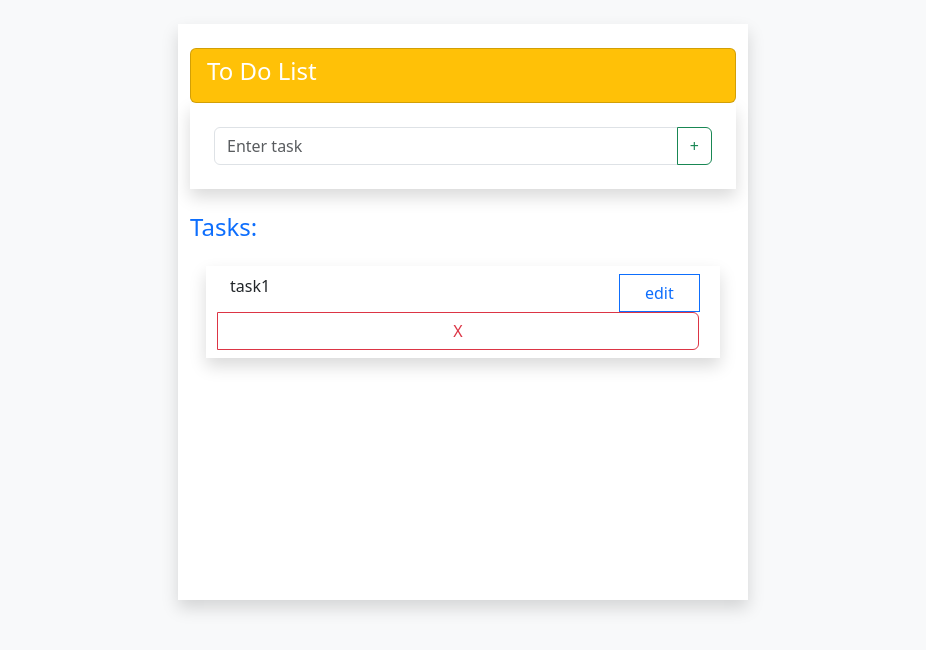
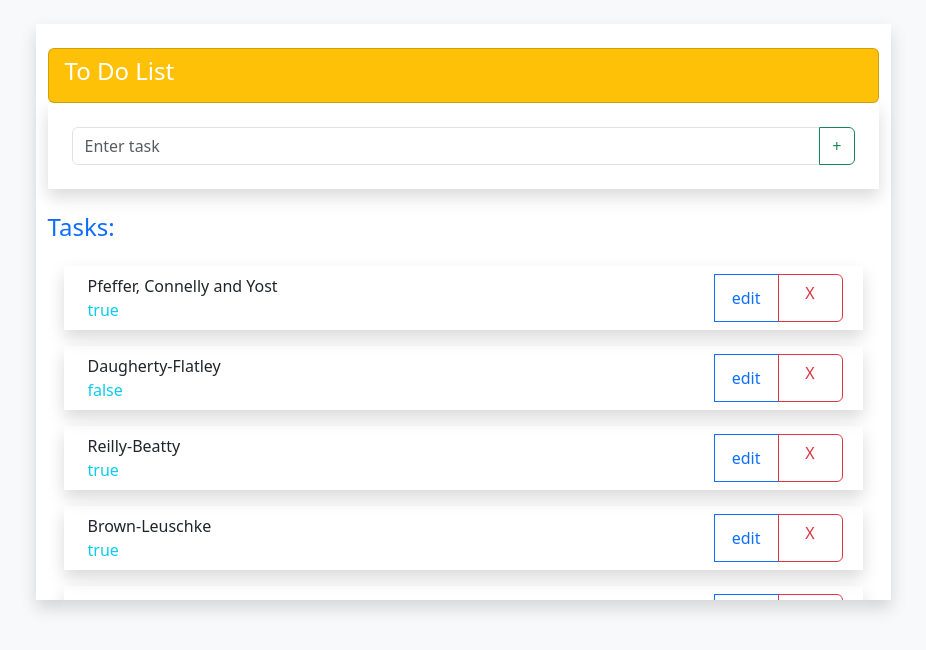
Before and after one commit to thaanirs/angular_todo, an Angular app: page /dashboard in a window 1280 px wide. Shown: the top 650 px of the page, without its empty margins (177-1103 px from the left). Built offline with nearby package versions, Linux system fonts and the light colour scheme; data requests are answered from the project's data file.

Commit message:
basic todo complete

```diff
--- a/src/app/app.component.html
+++ b/src/app/app.component.html
@@ -1,4 +1,3 @@
 
-<!-- Toolbar -->
-<!-- <app-dashboard></app-dashboard> -->
+
 <router-outlet></router-outlet>
--- a/src/app/components/dashboard/dashboard.component.html
+++ b/src/app/components/dashboard/dashboard.component.html
@@ -1,32 +1,63 @@
-<!-- <p>dashboard works!</p> -->
 
 <div class="container-fluid bg-light">
   <div class="container bg-light">
     <div class="row mt-4" style="height: 500px">
       <div class="col"></div>
-      <div class="col-md-6 bg-white shadow">
+      <div class="col-md-9 bg-white shadow">
+
         <div class="card bg-warning mt-4">
           <h4 class="text-white ps-3 pt-2 pb-2">To Do List</h4>
         </div>
         <div class="shadow">
-          <div class="input-group p-4 mb-3">
-            <input type="text" class="form-control" placeholder="Enter task " />
-            <button class="btn btn-outline-success" type="button" >+</button>
+          <div class="input-group p-4 ">
+            <input type="text" class="form-control" placeholder="Enter task " name="task" [(ngModel)]="addTaskValue" />
+            <button class="btn btn-outline-success" (click)="addTask()" type="button">
+              +
+            </button>
           </div>
         </div>
         <h4 class="text-primary mt-4">Tasks:</h4>
         <div style="overflow-y: auto; height: 350px">
-          <div class="m-3">
+          <div class="m-3" *ngFor="let task of taskArr">
             <div class="p-2 shadow">
               <div class="input-group row ps-3">
-                <div class="card col-md-10 border-0">task1</div>
-                <button class="btn btn-outline-primary col">edit</button>
-                <div class="btn btn-outline-danger col">X</div>
+                <div class="card col-md-10 border-0">{{ task.task }} <span class="text-info">{{task.isCompleted}}</span></div>
+                <button class="btn btn-outline-primary col" data-bs-toggle="modal" type="button" (click)="call(task)"
+                  data-bs-target="#exampleModal">edit</button>
+                <div class="btn btn-outline-danger col" (click)="delteTask(task)">
+                  X
+                </div>
               </div>
             </div>
           </div>
         </div>
+
+        <!-- Modal -->
+        <div class="modal fade" id="exampleModal" tabindex="-1" role="dialog" aria-labelledby="exampleModalLabel"
+          aria-hidden="true">
+          <div class="modal-dialog" role="document">
+            <div class="modal-content">
+              <div class="modal-header">
+                <h5 class="modal-title" id="exampleModalLabel">Edit task</h5>
+                <button type="button" class="close" data-dismiss="modal" data-bs-dismiss="modal" aria-label="Close">
+                  <span aria-hidden="true">&times;</span>
+                </button>
+              </div>
+              <div class="modal-body">
+                <div class="input-group p-4 ">
+                  <input type="text" class="form-control" placeholder="Enter task " name="task"
+                    [(ngModel)]="editTaskValue" />
+                  <button class="btn btn-outline-success" data-dismiss="modal" data-bs-dismiss="modal" (click)="editTask()" type="button">
+                    Update
+                  </button>
+                </div>
+              </div>
+
+            </div>
+          </div>
+        </div>
       </div>
+
       <div class="col"></div>
     </div>
   </div>
--- a/src/app/components/dashboard/dashboard.component.ts
+++ b/src/app/components/dashboard/dashboard.component.ts
@@ -1,10 +1,55 @@
 import { Component } from '@angular/core';
-
+import { CrudService } from 'src/app/services/crud.service';
+import { Task } from 'src/app/models/task.model';
 @Component({
   selector: 'app-dashboard',
   templateUrl: './dashboard.component.html',
   styleUrls: ['./dashboard.component.css']
 })
 export class DashboardComponent {
+  taskObj: Task = new Task();
+  taskArr: Task[] = [];
+  addTaskValue: string = '';
+  editTaskValue:string='';
+  constructor(private crudService: CrudService) { }
+
+  ngOnInit(): void {
+    this.addTaskValue = ''
+    this.editTaskValue = ''
+    this.taskObj = new Task();
+    this.taskArr = [];
+    this.getAllTask();
+  }
+  addTask() {
+    this.taskObj.task = this.addTaskValue
+    this.crudService.addTask(this.taskObj).subscribe(
+      data => {this.ngOnInit();this.addTaskValue='';},
+      err => {alert(err);}
+    )
+  }
+  editTask() {
+    this.taskObj.task = this.editTaskValue
+    this.crudService.editTask(this.taskObj).subscribe(
+      data => {this.ngOnInit();},
+      err => {alert("Failed to update task")}
+    )
+  }
+  delteTask(task: Task) {
+    this.crudService.deleteTask(task).subscribe(
+      data=>{this.ngOnInit()},
+      err=>{alert("failed to delete")}
+    )
+  }
+  getAllTask() {
+    this.crudService.getAllTask().subscribe(
+      data => {this.taskArr = data;},
+      err => {alert("Unable to get list of tasks");}
+    )
+  }
+
+  call(task:Task){
+    this.taskObj = task;
+    this.editTaskValue = task.task
+  }
 
 }
```
